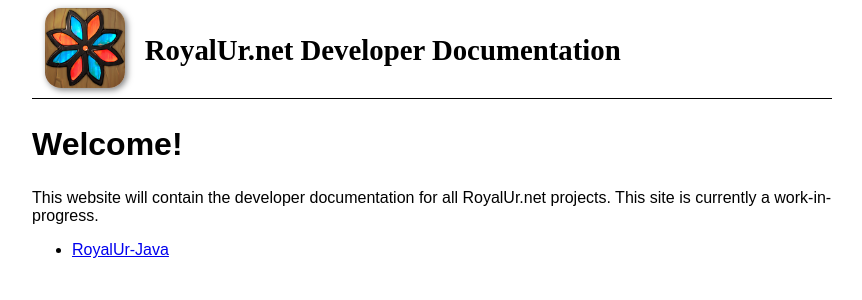
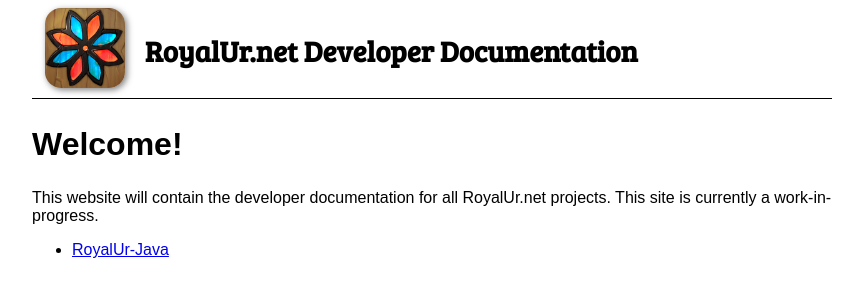
Before and after one commit to RoyalUr/royalur.github.io, a Jekyll site: the page built from DeveloperDocs/HOME.md, in a window 1280 px wide. Shown: the top 300 px of the page, without its empty margins (216-1078 px from the left). Built offline with Jekyll 4.4.1, drawn with Linux system fonts in a browser that asks for light colours; some web fonts are replaced; our own code applies the rules of GitHub Pages for plain Markdown files.

Commit message:
Update from https://github.com/RoyalUr/DeveloperDocs/commit/aeca8f6a34a3d50943002be76d70ea31fa7fefd1

```diff
--- a/DeveloperDocs/css/default.css
+++ b/DeveloperDocs/css/default.css
@@ -1,7 +1,7 @@
 @font-face {
     font-family: 'Bree Serif';
-    src: url('assets/BreeSerif-Regular.woff2') format('woff2'),
-        url('assets/BreeSerif-Regular.woff') format('woff');
+    src: url('/assets/BreeSerif-Regular.woff2') format('woff2'),
+        url('/assets/BreeSerif-Regular.woff') format('woff');
     font-weight: normal;
     font-style: normal;
     font-display: swap;
```
Also changed, not shown: DeveloperDocs/assets/favicon.ico.
